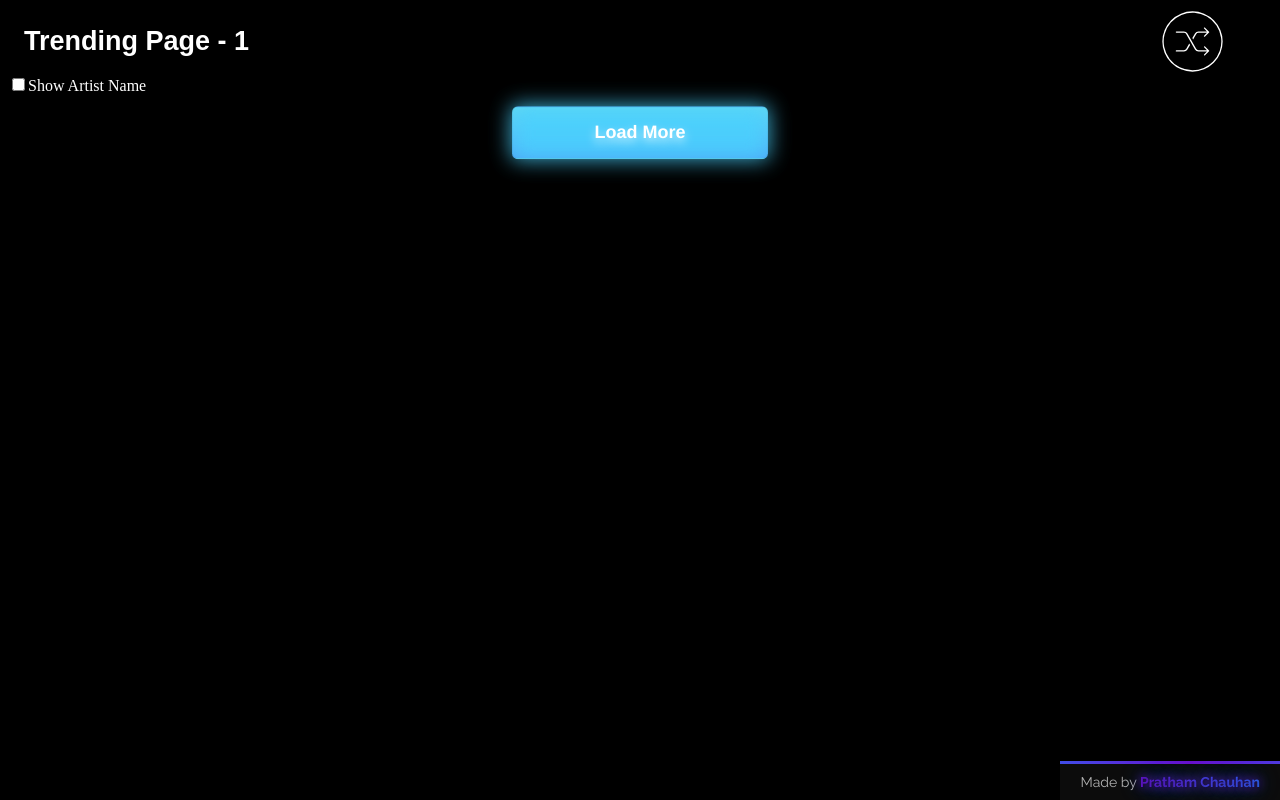
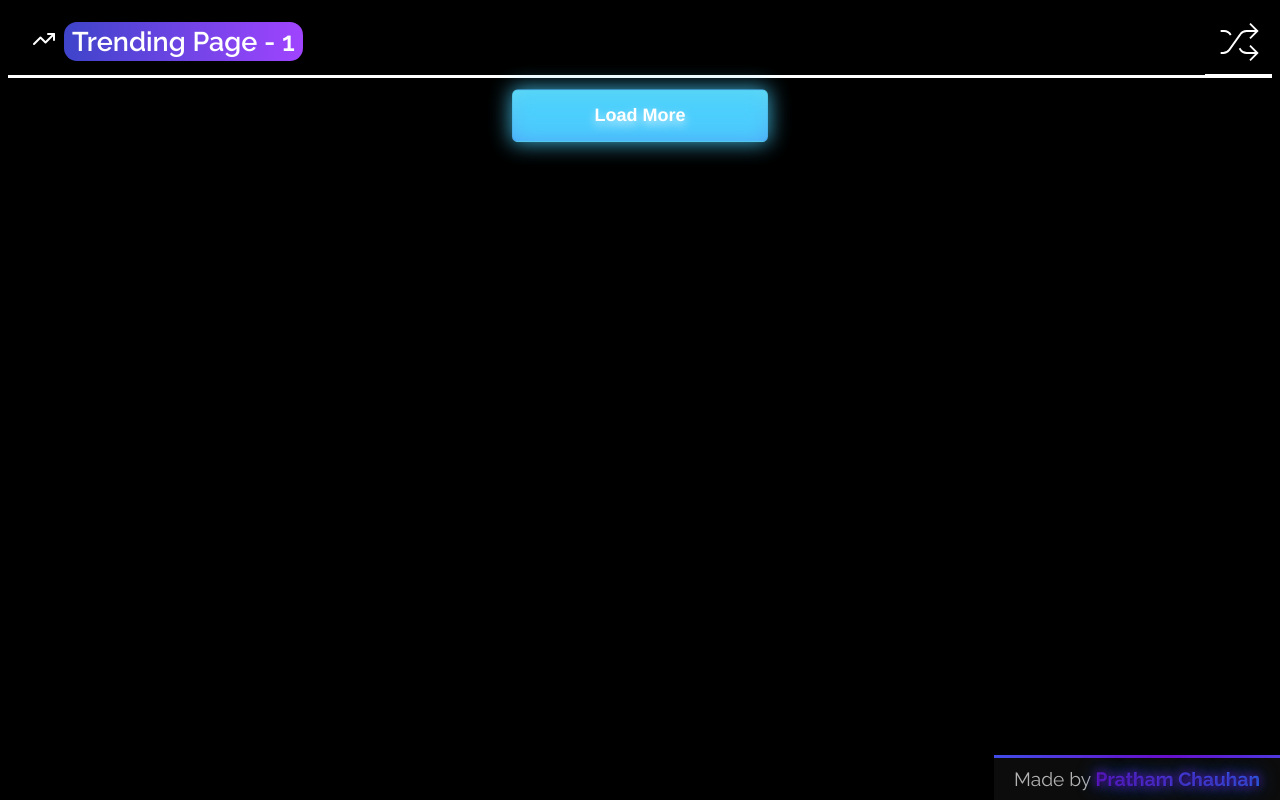
Before and after one commit to Pratham-Chauhan/Artstation-flask-app, a Flask app: page /1 in a window 1280 px wide. Run offline with Flask 3, Linux system fonts and the light colour scheme; data that the repository does not hold is empty; some libraries are stand-ins or nearby versions.

Commit message:
improved top header style, shuffle icon update

```diff
--- a/static/main_style.css
+++ b/static/main_style.css
@@ -6,6 +6,7 @@
 .main {
   display: flex;
   height: 67px;
+  align-items: center;
 }
 
 .container {
@@ -143,12 +144,13 @@ div.artist {
   padding: 5px;
   background-color: #f9f9f9;
   border-top: 1px solid #ddd; */
-
   position: fixed;
   bottom: 0;
   right: 0;
 
-  font-size: 14px;
+  font-family: 'Raleway';
+  /* font-size: 14px; */
+  font-size: 1.2rem;
   color: #b3b3b3;
   padding: 10px 20px;
   background-color: #0c0c0c;
@@ -190,9 +192,7 @@ div.artist {
     background-position-x: 200%;
   }
 }
-.footer {
-  font-family: 'Raleway';
-}
+
 .footer #your-name {
   font-weight: bold;
   /* font-family: 'Raleway', sans-serif; */
@@ -240,24 +240,94 @@ div.artist {
   }
 } */
 
+.long-line {
+  height: 4px;
+  margin-top: -1px;
+  background-color: #fff;
+}
+
 #heading {
   background-color: black;
   color: white;
   display: flex;
   align-items: center;
   height: 67px;
-  font: bold 27px sans-serif;
+  font: bold 27px 'Raleway';
   padding-left: 16px;
-  margin-bottom: 10px;
+  /* margin-bottom: 10px; */
   flex-grow: 2;
+
 }
+#heading p {
+  font-weight: 600;
+  /* background-color: #3e44ca;    */
+  background: linear-gradient( to right, #3e44ca, #a044ff);
+  border-radius: 10px;
 
-.shuffle {
+  padding-top: 0.25rem;
+  padding-bottom: 0.25rem;
+  padding-left: 0.5rem;
+  border-radius: 13px;
+  padding-right: 0.5rem;
+}
+/* .shuffle {
   width: 67px;
   margin: auto;
   padding-left: 46px;
   padding-right: 46px;
+} */
+
+.shuffle {
+  display: flex;
+  align-items: center;
+  justify-content: center;
+  width: 67px;
+  height: 67px;
+  filter: invert(1);
 }
+
+.shuffle a svg {
+  width: 100%;
+  height: 100%;
+}
+
+.shuffle {
+  perspective: 100px; /* adds depth to the animation */
+}
+
+.shuffle.icon {
+  transition: transform 0.5s; /* smooth transition */
+  transform-style: preserve-3d; /* enables 3D transformations */
+}
+
+.shuffle.icon.flipped {
+  transform: rotateX(180deg); /* flips the icon */
+}
+
+.shuffle.icon.animating {
+  animation: flip 0.5s; /* animation duration */
+}
+
+@keyframes flip {
+  0% {
+    transform: rotateX(0deg);
+  }
+  50% {
+    transform: rotateX(180deg);
+    animation-timing-function: cubic-bezier(0.55, 0.085, 0.68, 0.53); /* jerk-like animation */
+  }
+  100% {
+    transform: rotateX(180deg);
+    animation-timing-function: cubic-bezier(0.4, 0, 0.2, 1); /* friction-like animation */
+  }
+}
+
+
+
+
+
+
+
 
 /* Original CSS */
 .loadmore {
--- a/static/script3.js
+++ b/static/script3.js
@@ -150,7 +150,7 @@ document.addEventListener("keyup", (event) => {
       "box-shadow": "",
     });
 
-    $("body").css({ background: "" });
+    // $("body").css({ background: "" });
   }
 });
 
--- a/templates/home.html
+++ b/templates/home.html
@@ -1,51 +1,94 @@
 <!DOCTYPE html>
 <html>
-
   <head>
     <meta charset="utf-8" />
     <meta name="viewport" content="width=815, initial-scale=0.44" />
     <title>ArtStation Gallery</title>
     <!-- font from google fonts -->
     <!-- <link href="https://fonts.googleapis.com/css2?family=Open+Sans&display=swap" rel="stylesheet"> -->
-    <link rel="preconnect" href="https://fonts.googleapis.com">
-    <link rel="preconnect" href="https://fonts.gstatic.com" crossorigin>
-    <link href="https://fonts.googleapis.com/css2?family=Raleway:ital,wght@0,100..900;1,100..900&display=swap" rel="stylesheet">
+    <link rel="preconnect" href="https://fonts.googleapis.com" />
+    <link rel="preconnect" href="https://fonts.gstatic.com" crossorigin />
+    <link
+      href="https://fonts.googleapis.com/css2?family=Raleway:ital,wght@0,100..900;1,100..900&display=swap"
+      rel="stylesheet"
+    />
 
-
-
-    <link rel="stylesheet" href="{{ url_for('static', filename='main_style.css')}}" />
+    <link
+      rel="stylesheet"
+      href="{{ url_for('static', filename='main_style.css')}}"
+    />
     <script src="//ajax.googleapis.com/ajax/libs/jquery/2.0.3/jquery.min.js"></script>
   </head>
 
   <body>
     <div class="main">
       <div id="heading">
+        <div style=" padding: 8px;">
+        <svg
+          data-id="4"
+          xmlns="http://www.w3.org/2000/svg"
+          width="24"
+          height="24"
+          viewBox="0 0 24 24"
+          fill="none"
+          stroke="currentColor"
+          stroke-width="2"
+          stroke-linecap="round"
+          stroke-linejoin="round"
+          class="h-6 w-6 text-white"
+        >
+          <polyline points="22 7 13.5 15.5 8.5 10.5 2 17"></polyline>
+          <polyline points="16 7 22 7 22 13"></polyline>
+        </svg>
+    </div>
         <p>Trending Page - {{page}}</p>
       </div>
-        <div class="shuffle icon" style="filter: invert(1)">
-            <a href="/">
-                <?xml version="1.0" ?><svg data-name="Layer 1" id="Layer_1" viewBox="0 0 100 100"
-                    xmlns="http://www.w3.org/2000/svg">
-                    <title />
+      <div class="shuffle icon" id="shuffle-icon" style="filter: invert(1)">
+        <!-- <a href="/"> -->
+            <svg
+            xmlns="http://www.w3.org/2000/svg"
+            width="44"
+            height="44"
+            viewBox="0 0 24 24"
+            fill="none"
+            stroke="currentColor"
+            strokeWidth="2"
+            strokeLinecap="round"
+            strokeLinejoin="round"
+          >
+            <path d="M2 18h1.4c1.3 0 2.5-.6 3.3-1.7l6.1-8.6c.7-1.1 2-1.7 3.3-1.7H22" />
+            <path d="m18 2 4 4-4 4" />
+            <path d="M2 6h1.9c1.5 0 2.9.9 3.6 2.2" />
+            <path d="M22 18h-5.9c-1.3 0-2.6-.7-3.3-1.8l-.5-.8" />
+            <path d="m18 14 4 4-4 4" />
+          </svg>
+          <!-- <svg
+            data-name="Layer 1"
+            id="Layer_1"
+            viewBox="0 0 100 100"
+            xmlns="http://www.w3.org/2000/svg"
+          >
             <path
-                        d="M50,5A45,45,0,1,0,94.99994,50,45.00023,45.00023,0,0,0,50,5Zm0,88A43,43,0,1,1,80.40564,80.40552,42.86126,42.86126,0,0,1,50,93Z" />
+              d="M50,5A45,45,0,1,0,94.99994,50,45.00023,45.00023,0,0,0,50,5Zm0,88A43,43,0,1,1,80.40564,80.40552,42.86126,42.86126,0,0,1,50,93Z"
+            />
             <path
-                        d="M45.19934,53.04419l-4.48852,7.92694A4.00047,4.00047,0,0,1,37.22949,63H26a1,1,0,0,0,0,2H37.22949a6.00091,6.00091,0,0,0,5.22168-3.04333l3.8974-6.88306Z" />
+              d="M45.19934,53.04419l-4.48852,7.92694A4.00047,4.00047,0,0,1,37.22949,63H26a1,1,0,0,0,0,2H37.22949a6.00091,6.00091,0,0,0,5.22168-3.04333l3.8974-6.88306Z"
+            />
             <path
-                        d="M50.94513,46.95581l4.48852-7.92694A4.00022,4.00022,0,0,1,58.915,37H71.58563l-4.29278,4.29291a1,1,0,1,0,1.4143,1.41418l5.99994-6a1.00006,1.00006,0,0,0,0-1.41418l-6-6a1,1,0,1,0-1.41418,1.41418h-.00006L71.58575,35H58.915a6.00067,6.00067,0,0,0-5.22174,3.04333l-3.8974,6.88306Z" />
+              d="M50.94513,46.95581l4.48852-7.92694A4.00022,4.00022,0,0,1,58.915,37H71.58563l-4.29278,4.29291a1,1,0,1,0,1.4143,1.41418l5.99994-6a1.00006,1.00006,0,0,0,0-1.41418l-6-6a1,1,0,1,0-1.41418,1.41418h-.00006L71.58575,35H58.915a6.00067,6.00067,0,0,0-5.22174,3.04333l-3.8974,6.88306Z"
+            />
             <path
-                        d="M74.70709,64.70709a1.00006,1.00006,0,0,0,0-1.41418l-6-6a1,1,0,1,0-1.41418,1.41418h-.00006L71.58575,63H58.915a4.00059,4.00059,0,0,1-3.48145-2.02893L42.45123,38.0434A6.00073,6.00073,0,0,0,37.22949,35H26a1,1,0,0,0,0,2H37.22949a4.0003,4.0003,0,0,1,3.48139,2.02893L53.69324,61.9566A6.001,6.001,0,0,0,58.915,65H71.58563l-4.29278,4.29291a1,1,0,1,0,1.4143,1.41418Z" />
-                </svg>
-            </a>
+              d="M74.70709,64.70709a1.00006,1.00006,0,0,0,0-1.41418l-6-6a1,1,0,1,0-1.41418,1.41418h-.00006L71.58575,63H58.915a4.00059,4.00059,0,0,1-3.48145-2.02893L42.45123,38.0434A6.00073,6.00073,0,0,0,37.22949,35H26a1,1,0,0,0,0,2H37.22949a4.0003,4.0003,0,0,1,3.48139,2.02893L53.69324,61.9566A6.001,6.001,0,0,0,58.915,65H71.58563l-4.29278,4.29291a1,1,0,1,0,1.4143,1.41418Z"
+            />
+          </svg> -->
+        <!-- </a> -->
       </div>
     </div>
-    <div id="devicesize" style="display: none;"></div>
-    <div style="color: white">
+    <div id="devicesize" style="display: none"></div>
+    <div style="color:white; display: none;">
       <input type="checkbox" id="toggle_artist" onclick="toggle()" />Show Artist Name
     </div>
-
-
-
+    <div class="long-line"></div>
 
     <div id="wrapper">
       <div class="spaces"></div>
@@ -70,7 +113,11 @@
 
           <div class="artist">
             <img src="{{ art.artist_img }}" />
-                        <a href="https://www.artstation.com/{{ art.artist_url }}" target="_blank">{{ art.artist }}</a>
+            <a
+              href="https://www.artstation.com/{{ art.artist_url }}"
+              target="_blank"
+              >{{ art.artist }}</a
+            >
           </div>
         </div>
 
@@ -80,7 +127,6 @@
       <div class="spaces"></div>
     </div>
 
-
     <div class="loadmore" onclick="loads()">
       <div class="glow"></div>
       <div class="loadmore-text">Load More</div>
@@ -89,23 +135,24 @@
     <!-- <div class="loadmore" onclick="loads()">Load More</div> -->
 
     <!-- footer -->
-    <div class="footer">Made by <span id="your-name">Pratham Chauhan</span></div>
-
-
+    <div class="footer">
+      Made by <span id="your-name">Pratham Chauhan</span>
+    </div>
 
     <script>
       // change color of like button to pink (enable)
-    $(".like").on("click", function() {
+      $(".like").on("click", function () {
         $(this).toggleClass("liked");
         if ($(this).hasClass("liked")) {
           $(this).css({
-                'filter': "invert(50%) sepia(100%) saturate(5000%) hue-rotate(5.7rad)",
-                'opacity': '100%'
+            filter:
+              "invert(50%) sepia(100%) saturate(5000%) hue-rotate(5.7rad)",
+            opacity: "100%",
           });
         } else {
           $(this).css({
-                'filter': "",
-                'opacity': ''
+            filter: "",
+            opacity: "",
           });
         }
       });
@@ -163,6 +210,17 @@
       }
       loads();
     </script>
+
+    <script>
+        const shuffleIcon = document.getElementById('shuffle-icon');
+
+        shuffleIcon.addEventListener('click', () => {
+            shuffleIcon.classList.add('animating');
+            shuffleIcon.addEventListener('animationend', () => {
+                shuffleIcon.classList.remove('animating');
+                shuffleIcon.classList.toggle('flipped');
+            });
+        });
+    </script>
   </body>
-
 </html>
```
Also changed, not shown: static/script1.js (+19 -10 lines). Lines whose indentation alone changed are shown as unchanged.
